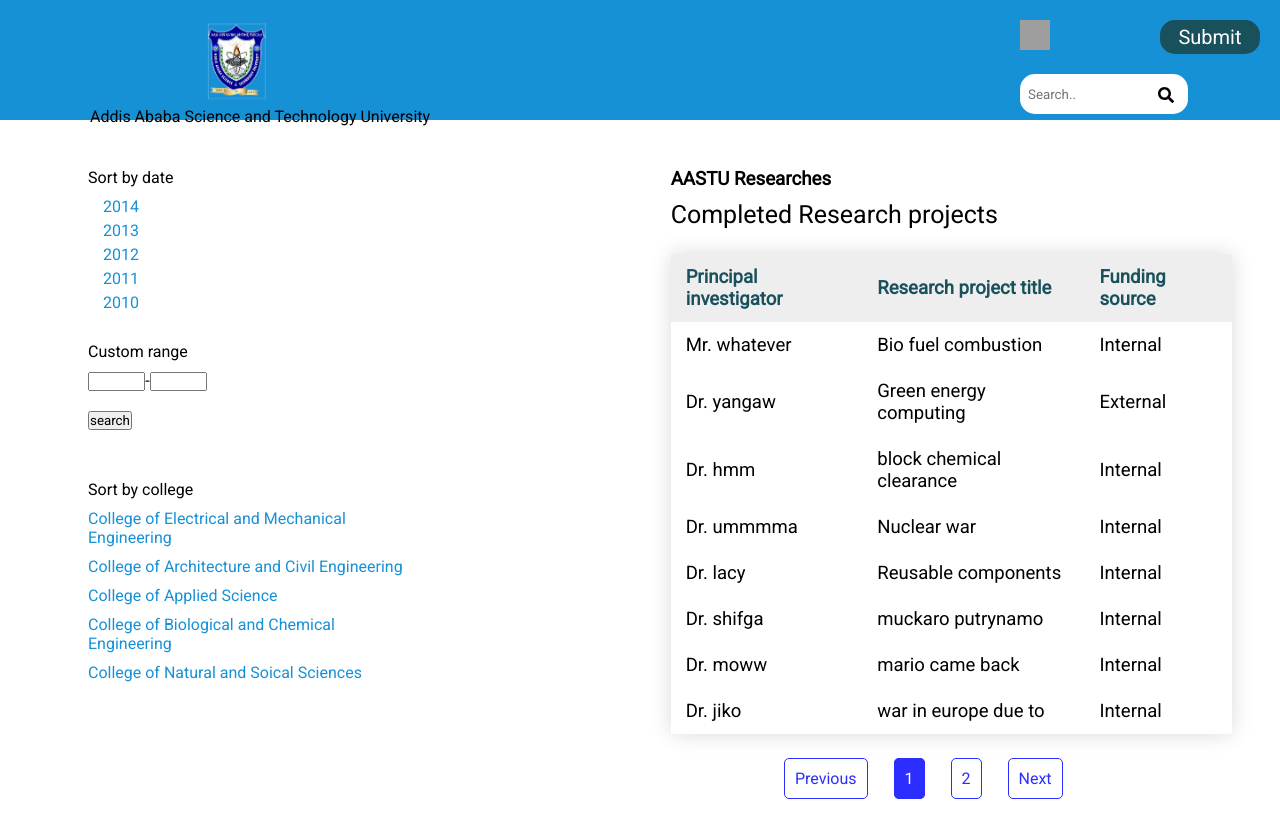
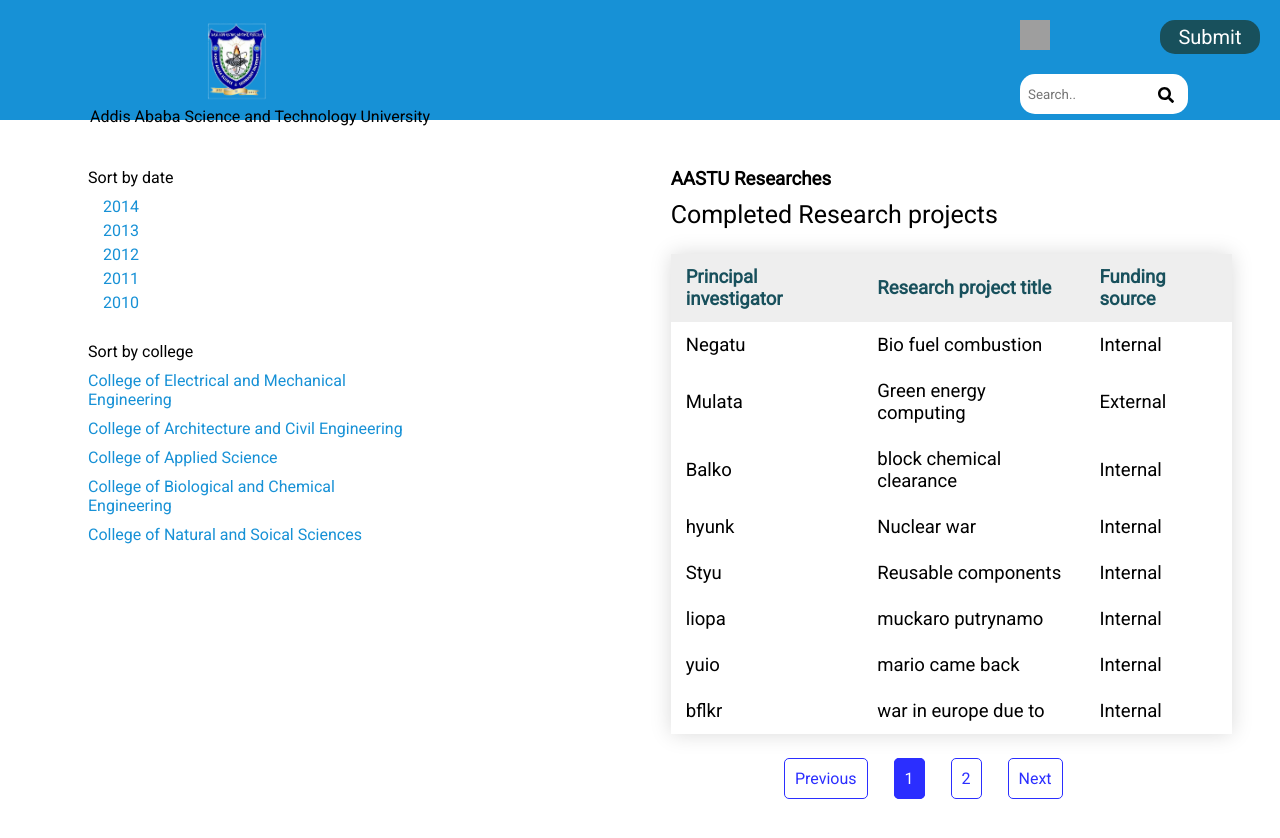
Before and after one commit to Arsanyos/researchportal, a React (Create React App) app: page / in a window 1280 px wide. Shown: the top 838 px of the page. Built offline with nearby package versions, Linux system fonts and the light colour scheme; grey boxes are pictures that could not be loaded.

Commit message:
-  search-bar completed

```diff
--- a/src/RESEARCH_DATA.json
+++ b/src/RESEARCH_DATA.json
@@ -2,7 +2,9 @@
     {
         "id":1,
         "title":"Bio fuel combustion",
-        "investegator":"Mr. whatever",
+        "author":{
+            "firstName":"Negatu",
+            "lastName":"Tesema"},
         "funding": "Internal",
         "yearPublished":"2006",
         "collegeSubmitedTo":"college of electrical and mechanical engineering"
@@ -10,7 +12,7 @@
     {
         "id":2,
         "title":"Green energy computing",
-        "investegator":"Dr. yangaw",
+        "author":{ "firstName":"Mulata","lastName":"woo"},
         "funding":"External",
         "yearPublished":"2009",
         "collegeSubmitedTo":"college of applied science"
@@ -18,7 +20,7 @@
     {
         "id":3,
         "title":"block chemical clearance",
-        "investegator":"Dr. hmm",
+        "author":{ "firstName":"Balko","lastName":"Tesema"},
         "funding":"Internal",
         "yearPublished":"2010",
         "collegeSubmitedTo":"college of biological and chemical engineering"
@@ -26,7 +28,7 @@
     {
         "id":4,
         "title":"Nuclear war",
-        "investegator":"Dr. ummmma",
+        "author":{ "firstName":"hyunk","lastName":"Tesema"},
         "funding":"Internal",
         "yearPublished":"2015",
         "collegeSubmitedTo":"college of biological and chemical engineering"
@@ -34,7 +36,7 @@
     {
         "id":5,
         "title":"Reusable components",
-        "investegator":"Dr. lacy",
+        "author":{ "firstName":"Styu","lastName":"Tesema"},
         "funding":"Internal",
         "yearPublished":"2001",
         "collegeSubmitedTo":"college of electrical and chemical engineering"
@@ -42,7 +44,7 @@
     {
         "id":7,
         "title":"muckaro putrynamo",
-        "investegator":"Dr. shifga",
+        "author":{ "firstName":"liopa","lastName":"Tesema"},
         "funding":"Internal",
         "yearPublished":"2013",
         "collegeSubmitedTo":"college of applied science"
@@ -50,7 +52,7 @@
     {
         "id":8,
         "title":"mario came back",
-        "investegator":"Dr. moww",
+        "author":{ "firstName":"yuio","lastName":"Tesema"},
         "funding":"Internal",
         "yearPublished":"2010",
         "collegeSubmitedTo":"college of electrical and mechanical engineering"
@@ -58,7 +60,7 @@
     {
         "id":9,
         "title":"war in europe due to",
-        "investegator":"Dr. jiko",
+        "author":{ "firstName":"bflkr","lastName":"Tesema"},
         "funding":"Internal",
         "yearPublished":"2013",
         "collegeSubmitedTo":"college of biological and chemical engineering"
@@ -66,7 +68,7 @@
     {
         "id":10,
         "title":"block chemical clearance  tenthhh",
-        "investegator":"Dr. bucholo",
+        "author":{ "firstName":"Negatu","lastName":"Tesema"},
         "funding":"Internal",
         "yearPublished":"2009",
         "collegeSubmitedTo":"college of architecture and civil engineering"
@@ -74,7 +76,7 @@
     {
         "id":11,
         "title":"block mewo mewo",
-        "investegator":"Dr. hmm",
+        "author":{ "firstName":"Negatu","lastName":"Tesema"},
         "funding":"Internal",
         "yearPublished":"2019",
         "collegeSubmitedTo":"college of applied science"
--- a/src/components/App.jsx
+++ b/src/components/App.jsx
@@ -6,17 +6,17 @@ import FilterResearch from "./FilterResearch.jsx";
 import Navbar from "./Navbar.jsx";
 //importing style
 import "../style/App.css";
+//importing fuse.js
 
 function App() {
   const [researches, setResearches] = useState(jsonData);
   const [sortedResearches, setsortedResearches] = useState(researches);
   const [pageNumber, setPageNumber] = useState(0);
   const [tempYear, settempYear] = useState(0);
-
   return (
     <div className="app">
       <div className="nav">
-        <Navbar />
+        <Navbar jsonData={jsonData} setsortedResearches={setsortedResearches} />
       </div>
       <div className="main-content">
         <FilterResearch
@@ -27,6 +27,7 @@ function App() {
           setsortedResearches={setsortedResearches}
         />
         <CompResearch
+          {...sortedResearches}
           sortedResearches={sortedResearches}
           researches={researches}
           pageNumber={pageNumber}
--- a/src/components/CompResearch.jsx
+++ b/src/components/CompResearch.jsx
@@ -12,7 +12,7 @@ function CompResearch(props) {
       return (
         <tbody key={research.id}>
           <tr>
-            <td>{research.investegator}</td>
+            <td>{research.author.firstName}</td>
             <td>{research.title}</td>
             <td>{research.funding}</td>
           </tr>
--- a/src/components/FilterResearch.jsx
+++ b/src/components/FilterResearch.jsx
@@ -35,31 +35,19 @@ function FilterResearch(props) {
           })}
         </ul>
       </div>
-      <div className="custom-sort-container">
-        <p className="custom-sort-title">Custom range</p>
-        <div className="sort-container">
-          <input className="sort-year" type="number" />
-          -
-          <input className="sort-year" type="number" />
-          <br />
-          <button className="search-sort">search</button>
-        </div>
       <div className="college-sort-container">
         <p className="college-sort-title">Sort by college</p>
         <ul id="college-sort">
           {cData.map((college) => {
             return (
               <li key={college.id}>
-                  <span onClick={handleCollegeSort}>
-                    {college.collegeTitle}
-                  </span>
+                <span onClick={handleCollegeSort}>{college.collegeTitle}</span>
               </li>
             );
           })}
         </ul>
       </div>
     </div>
-    </div>
   );
 }
 export default FilterResearch;
--- a/src/components/Navbar.jsx
+++ b/src/components/Navbar.jsx
@@ -1,8 +1,36 @@
-import React from "react";
+import React, { useState } from "react";
 //components
 import SearchBar from "./SearchBar";
+//importing fuse
+import Fuse from "fuse.js";
 
-function Navbar() {
+function Navbar({
+  jsonData,
+  searchedData,
+  setsearchedData,
+  setsortedResearches,
+}) {
+  const [data, setData] = useState(jsonData);
+  const searchData = (pattern) => {
+    if (!pattern) {
+      setData(jsonData);
+      return;
+    }
+    const fuse = new Fuse(data, {
+      keys: ["title", "collegeSubmitedTo", "author.firstName"],
+    });
+    const result = fuse.search(pattern);
+    const matches = [];
+    if (!result.length) {
+      setData([]);
+    } else {
+      result.forEach(({ item }) => {
+        matches.push(item);
+      });
+      setData(matches);
+      setsortedResearches(data);
+    }
+  };
   return (
     <div className="nav-bar">
       <div className="aastu">
@@ -30,7 +58,7 @@ function Navbar() {
         </div>
         <SearchBar
           placeholder="Search.."
-          onChange={(e) => console.log(e.target.value)}
+          onChange={(e) => searchData(e.target.value)}
         />
       </div>
     </div>
--- a/src/style/App.css
+++ b/src/style/App.css
@@ -212,7 +212,7 @@ margin-bottom:5px;
 #college-sort span{
     padding-left: 0px;
 }
-.custom-sort-container{
+.college-sort-container{
     margin-top:30px;
 }
 .custom-sort-title{
```
Lines whose indentation alone changed are shown as unchanged.
